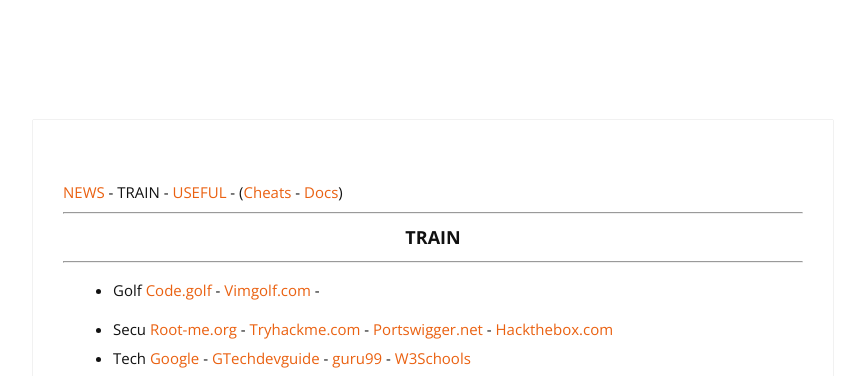
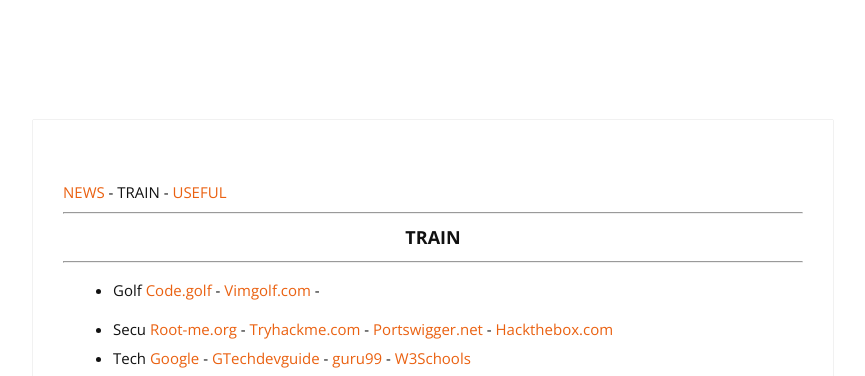
Before and after one commit to cylmat/cylmat.github.io, a Jekyll site: the page built from _pages/train.md, in a window 1280 px wide. Shown: the top 376 px of the page, without its empty margins (207-1072 px from the left). Built offline with Jekyll 4.4.1, drawn with Linux system fonts in a browser that asks for light colours; nearby versions of some CDN libraries.

Commit message:
Update train.md

```diff
--- a/_pages/train.md
+++ b/_pages/train.md
@@ -4,7 +4,7 @@
 permalink: /train/
 ---
 
-[NEWS](https://cylmat.github.io/news) - TRAIN - [USEFUL](https://cylmat.github.io/useful) - ([Cheats](https://github.com/cylmat/cheats) - [Docs](https://github.com/cylmat/docs))
+[NEWS](https://cylmat.github.io/news) - TRAIN - [USEFUL](https://cylmat.github.io/useful)
 
 ---
 ### <center>TRAIN</center>
```
